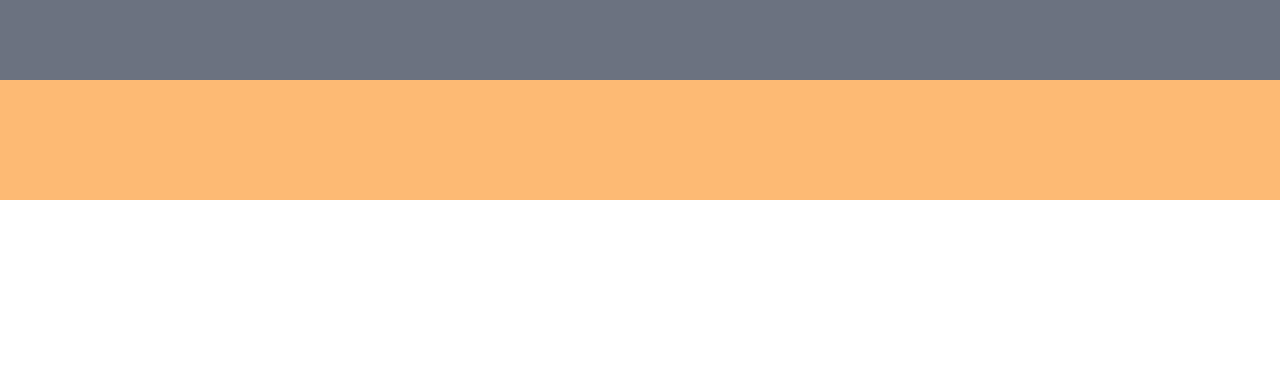
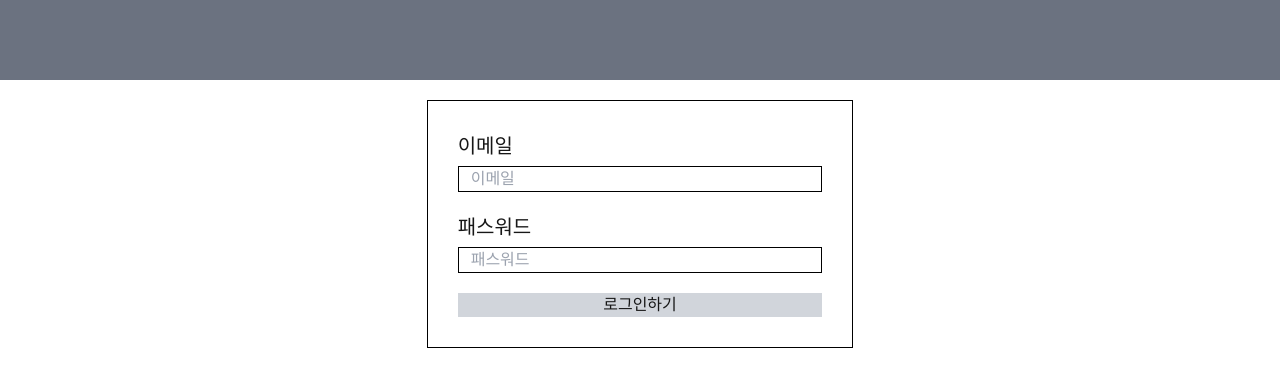
Before and after one commit to songhyein0123/code404, a Next.js app: page /auth/login in a window 1280 px wide. Shown: the top 386 px of the page. Built offline with nearby package versions, Linux system fonts and the light colour scheme.

Commit message:
feature: 로그인 구현

```diff
--- /dev/null
+++ b/src/app/api/signin/route.ts
@@ -0,0 +1,12 @@
+import { AccountLoginInfo } from "@/app/types/Account";
+import { signin } from "@/services/authService";
+import { NextResponse } from "next/server";
+
+export async function POST(request: Request) {
+    const data: AccountLoginInfo = await request.json();
+
+    const signinResult = await signin(data);
+    if (!signinResult.success) return NextResponse.json({ success: false, error: signinResult.error });
+
+    return NextResponse.json({ success: true });
+}
--- a/src/app/auth/login/page.tsx
+++ b/src/app/auth/login/page.tsx
@@ -1,5 +1,84 @@
+"use client";
+
+import { zodResolver } from "@hookform/resolvers/zod";
+import { useForm } from "react-hook-form";
+import { z } from "zod";
+import type { AccountLoginInfo } from "@/app/types/Account";
+import { useRouter } from "next/navigation";
+
+const schema: z.ZodType<AccountLoginInfo> = z.object({
+    email: z.string().email({ message: "유효한 값이 아닙니다." }),
+    password: z.string().min(6, { message: "유효한 값이 아닙니다.(최소 6글자 이상)" })
+});
+
 const Login = () => {
-    return <div className="w-full h-[200px] bg-orange-300">Login</div>;
+    const router = useRouter();
+
+    const { register, handleSubmit, formState } = useForm<AccountLoginInfo>({
+        mode: "onChange",
+        defaultValues: {
+            email: "",
+            password: ""
+        },
+        resolver: zodResolver(schema)
+    });
+
+    const onSubmit = async (data: AccountLoginInfo) => {
+        const response = await fetch("/api/signin", {
+            method: "POST",
+            headers: { "Content-Type": "application/json" },
+            body: JSON.stringify(data)
+        });
+
+        const result = await response.json();
+
+        if (result.success) {
+            console.log("성공");
+            alert("성공적으로 로그인 되었습니다.");
+            router.replace("/");
+        } else {
+            console.log("실패");
+            alert("아이디 또는 비밀번호를 확인하세요.");
+        }
+    };
+
+    return (
+        <form onSubmit={handleSubmit(onSubmit)} className="mt-[100px] flex justify-center items-center">
+            <div className="w-1/3 p-[30px] flex flex-col gap-[20px] border-[1px] border-solid border-black">
+                <div className="flex flex-col justify-start gap-[5px]">
+                    <label className="text-[20px]" htmlFor="이메일">
+                        이메일
+                    </label>
+                    <input
+                        className="border-[1px] border-solid border-black pl-3"
+                        {...register("email")}
+                        placeholder="이메일"
+                        type="email"
+                    />
+                    {formState.errors.email && (
+                        <span className="text-[12px] text-red-600">{formState.errors.email.message}</span>
+                    )}
+                </div>
+                <div className="flex flex-col justify-start gap-[5px]">
+                    <label className="text-[20px]" htmlFor="비밀번호">
+                        패스워드
+                    </label>
+                    <input
+                        className="border-[1px] border-solid border-black pl-3"
+                        {...register("password")}
+                        placeholder="패스워드"
+                        type="password"
+                    />
+                    {formState.errors.password && (
+                        <span className="text-[12px] text-red-600">{formState.errors.password.message}</span>
+                    )}
+                </div>
+                <button className="w-full bg-gray-300" disabled={!formState.isValid} type="submit">
+                    로그인하기
+                </button>
+            </div>
+        </form>
+    );
 };
 
 export default Login;
--- a/src/app/types/Account.ts
+++ b/src/app/types/Account.ts
@@ -4,3 +4,5 @@ export type AccountInfo = {
     confirmPassword: string;
     nickname: string;
 };
+
+export type AccountLoginInfo = Pick<AccountInfo, "email" | "password">;
--- a/src/services/authService.ts
+++ b/src/services/authService.ts
@@ -1,8 +1,8 @@
 "use server";
 
-import { AccountInfo } from "@/app/types/Account";
+import { AccountInfo, AccountLoginInfo } from "@/app/types/Account";
 import { createClient } from "@/utils/supabase/server";
-import { redirect } from "next/navigation";
+import { revalidatePath } from "next/cache";
 
 export async function signup(data: AccountInfo) {
     const { email, password } = data;
@@ -14,6 +14,20 @@ export async function signup(data: AccountInfo) {
     };
 
     const { error } = await supabase.auth.signUp(info);
+
+    return error ? { success: false, error: error.message } : { success: true };
+}
+
+export async function signin(data: AccountLoginInfo) {
+    const supabase = createClient();
+
+    const info = {
+        email: data.email as string,
+        password: data.password as string
+    };
+
+    const { error } = await supabase.auth.signInWithPassword(info);
+    revalidatePath("/layout");
 
     return error ? { success: false, error: error.message } : { success: true };
 }
```
